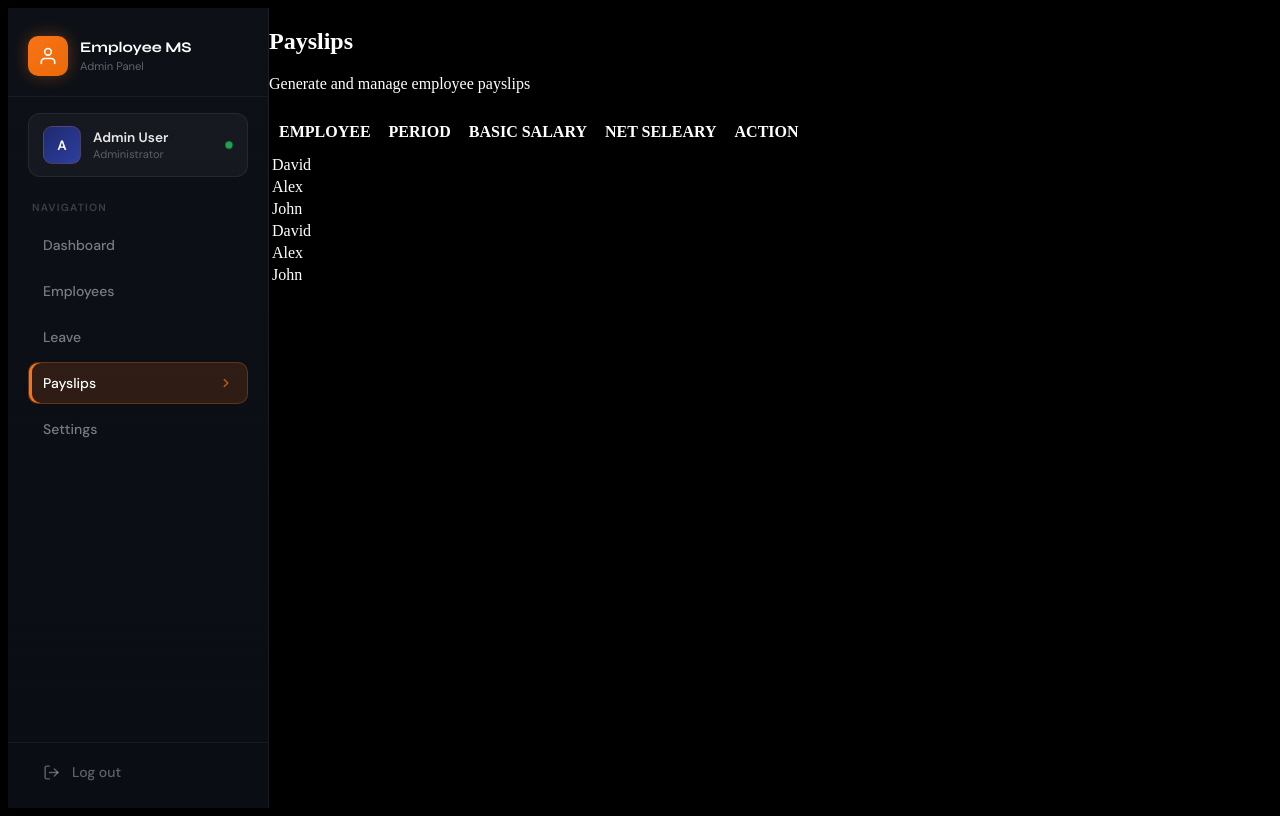
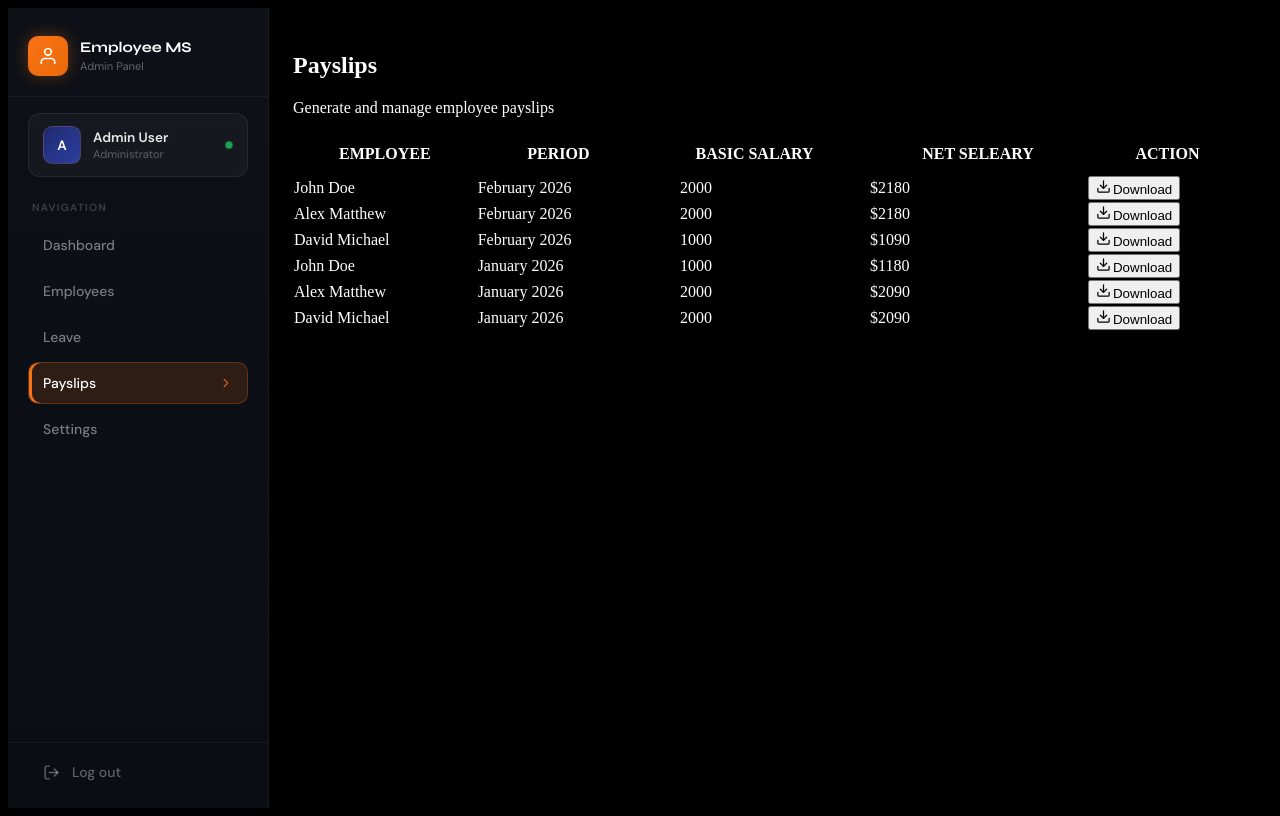
Before and after one commit to aniKet0753/Employee-Management-System, a Next.js app in the folder apps/web/: page /admin/payslip in a window 1280 px wide. Built offline with nearby package versions, Linux system fonts and the light colour scheme.

Commit message:
initial Temppayslip UI

```diff
--- a/apps/web/app/pages/AdminPayslip.tsx
+++ b/apps/web/app/pages/AdminPayslip.tsx
@@ -1,12 +1,38 @@
 "use client"
+import { useState } from "react"
 import {dummyPayslipData} from "../assets/assets"
+import { dummyEmployeeData } from "../assets/assets";
+import { Spline, Split } from "lucide-react";
+import { Download } from "lucide-react";
 
 export default function AdminPaySlip(){
-  return <div style={{color:"white"}}>
+  const [name, setname ]= useState(dummyPayslipData);
+
+  const extractName = (employeeId: string)=>{
+    const empName = dummyEmployeeData.find((e)=> e.id === employeeId)
+    return empName ? `${empName.firstName} ${empName.lastName}` : "Unknown";
+  }
+  const formateDate = (data: string)=>{
+    return new Date(data).toLocaleDateString("en-US",{
+      month: "short",
+      year: "numeric",
+      day: "numeric"
+    })
+  }
+
+  const formateperiod = (month: number , year: number)=>{
+    return new Date(year , month -1 ).toLocaleString("en-US",{
+      month : "long",
+      year: "numeric"
+    })
+  }
+//new Date(2026, 0) this represent as january so thats y i did month -1
+
+  return <div style={{padding: "24px", color: "white" , width:"100%"}}>
     <h2>Payslips</h2>
     <p>Generate and manage employee payslips</p>
-    <div>
-      <table>
+    <div >
+      <table style={{width: "100%", borderCollapse: "collapse",}}>
         <thead style={{color:"white"}}>
           <tr>
            <th style={{ padding: "12px 8px" }}>EMPLOYEE</th>
@@ -18,7 +44,13 @@ export default function AdminPaySlip(){
         </thead>
         <tbody>
           {dummyPayslipData.map((slip)=>(
-            <tr key={slip.id}><td>{slip.employee?.firstName}</td></tr>
+            <tr key={slip.id}>
+              <td>{extractName(slip.employeeId)}</td>
+              <td>{formateperiod(slip.month, slip.year)}</td>
+              <td style={{ paddingLeft: "40px" }}>{slip.basicSalary}</td>
+              <td>${slip.netSalary}</td>
+              <td><button><Download style={{maxHeight:"15px", maxWidth:'15px', marginRight:"2px", alignItems:"center"}}/>Download</button></td>
+            </tr>
           ))}
         </tbody>
       </table>
```
